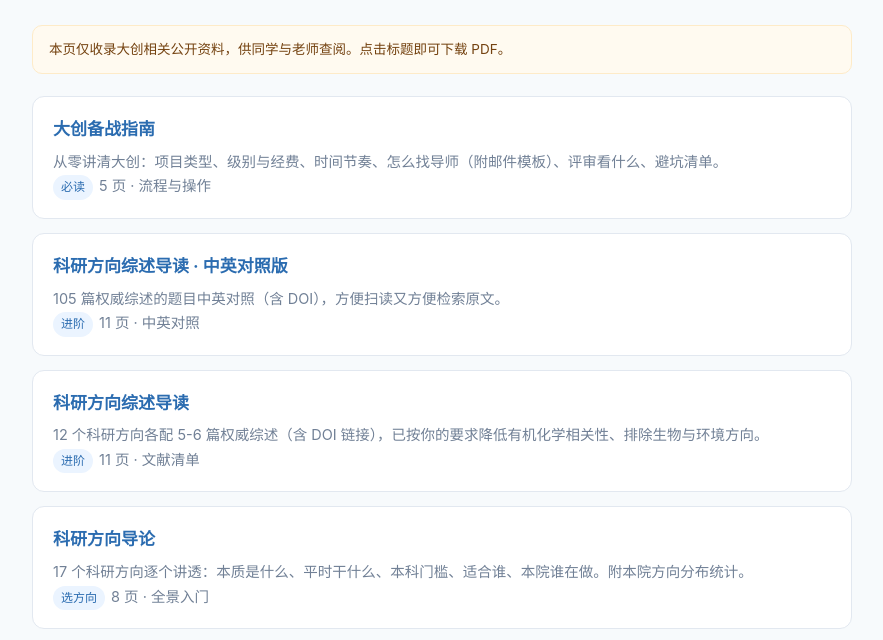
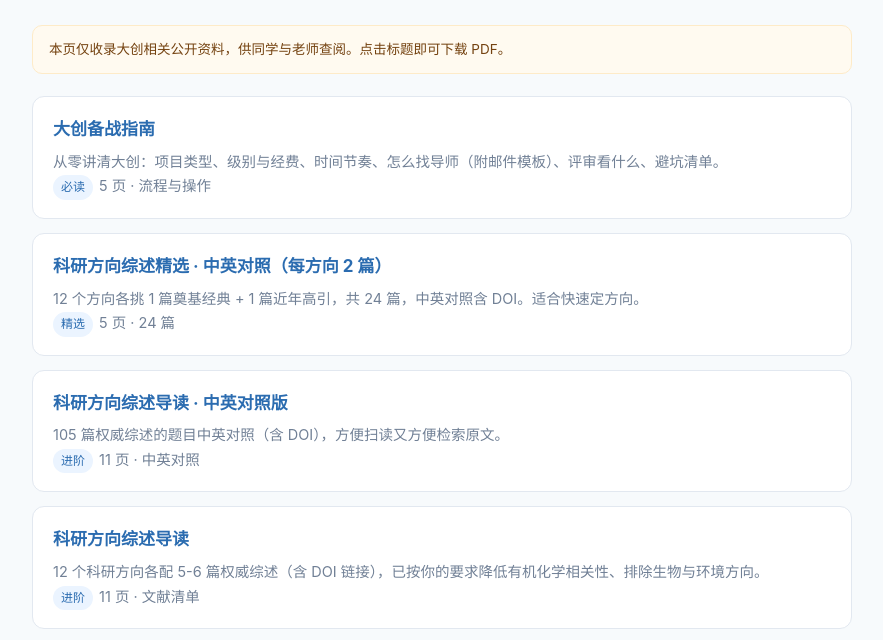
Before and after one commit to DarthSidious501/buct-dachuang-materials, a plain HTML site: page index.html in a window 1280 px wide. Shown: the part 145-785 px from the top of the page, without its empty margins (198-1081 px from the left). Drawn offline with Linux system fonts and the light colour scheme.

Commit message:
add: 科研方向综述精选·中英对照 top24（每方向 1 经典 + 1 近年高引）

```diff
--- a/index.html
+++ b/index.html
@@ -65,6 +65,12 @@
   </div>
 
   <div class="card">
+    <h2><a href="科研方向综述精选-中英对照-top24_2026-09-22.pdf">科研方向综述精选 · 中英对照（每方向 2 篇）</a></h2>
+    <p>12 个方向各挑 1 篇奠基经典 + 1 篇近年高引，共 24 篇，中英对照含 DOI。适合快速定方向。</p>
+    <p class="lbl"><span class="tag">精选</span>5 页 · 24 篇</p>
+  </div>
+
+  <div class="card">
     <h2><a href="科研方向综述导读-中英对照-bilingual_2026-09-22.pdf">科研方向综述导读 · 中英对照版</a></h2>
     <p>105 篇权威综述的题目中英对照（含 DOI），方便扫读又方便检索原文。</p>
     <p class="lbl"><span class="tag">进阶</span>11 页 · 中英对照</p>
```
Also changed, not shown: 1 other file.
